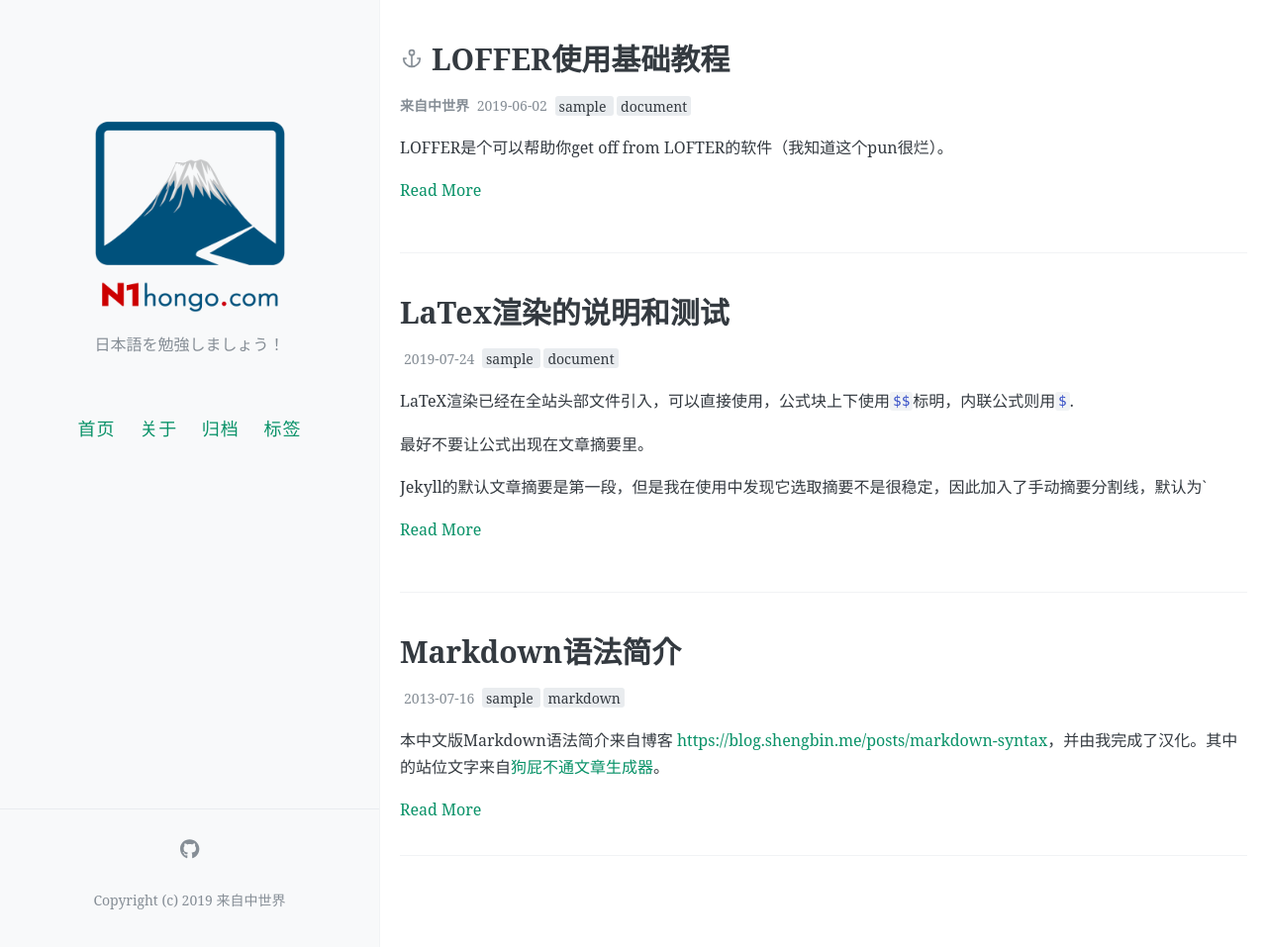
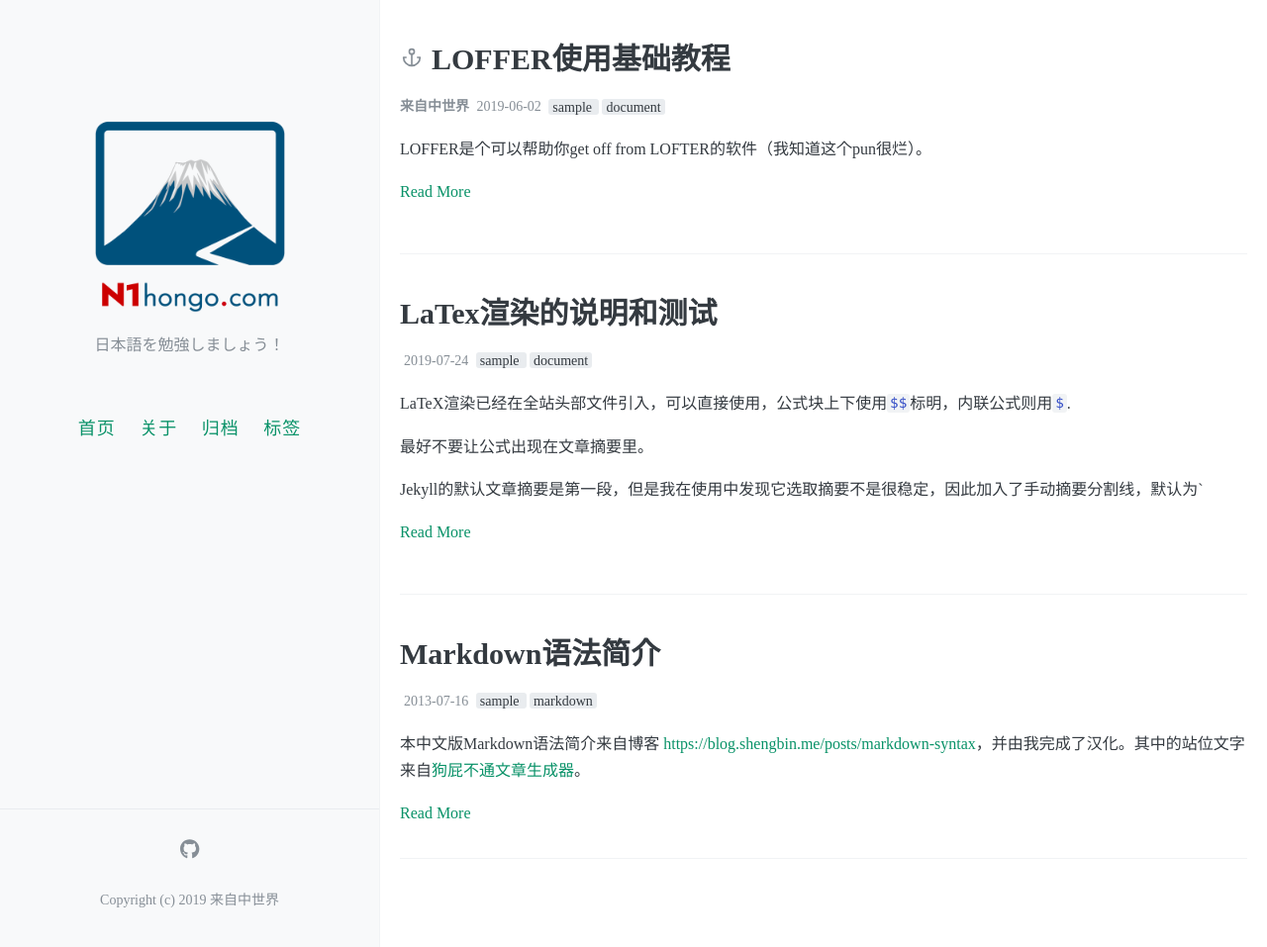
Before and after one commit to kiyospace/n1hongo, a Jekyll site: the page built from index.html, in a window 1280 px wide and 957 px high. Shown: the whole window at 99% size. Built offline with Jekyll 4.4.1, drawn with Linux system fonts in a browser that asks for light colours; the list of posts is cut into pages by our own code; comment, search, counter and statistics services are not loaded.

Commit message:
Update _variables.scss

```diff
--- a/_sass/_variables.scss
+++ b/_sass/_variables.scss
@@ -25,7 +25,8 @@ $helveticaNeue: "Helvetica Neue", Helvetica, Arial, sans-serif;
 $georgia: Georgia, serif;
 
 // Fonts
-$base-font: "Noto Serif","PT Serif",source-han-serif-sc, "Source Han Serif SC", "Source Han Serif CN", "Source Han Serif TC", "Source Han Serif TW", "Source Han Serif","Songti SC", SimSon, serif;
+// $base-font: "Noto Serif","PT Serif",source-han-serif-sc, "Source Han Serif SC", "Source Han Serif CN", "Source Han Serif TC", "Source Han Serif TW", "Source Han Serif","Songti SC", SimSon, serif;
+$base-font: "Poppins",source-han-serif-sc, "Source Han Serif SC", "Source Han Serif CN", "Source Han Serif TC", "Source Han Serif TW", "Source Han Serif","Songti SC", SimSon, serif;
 $code-font: 'Menlo', 'Courier New', 'Monaco', 'Spoqa Han Sans', monospace;
 
 // Font sizes
```
